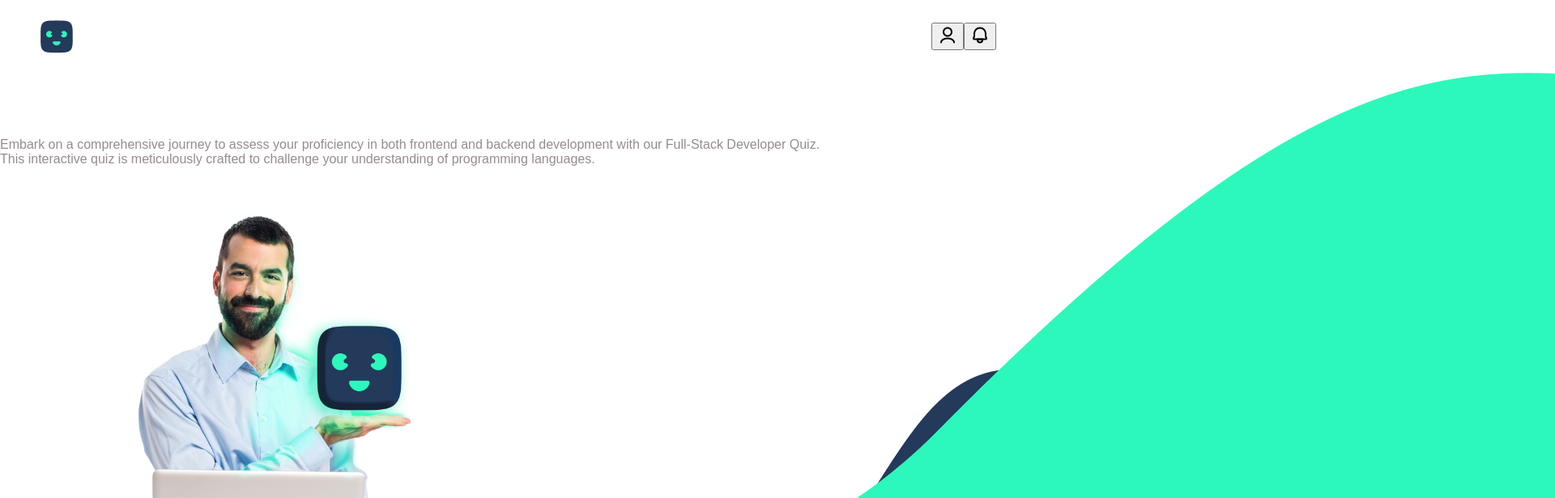
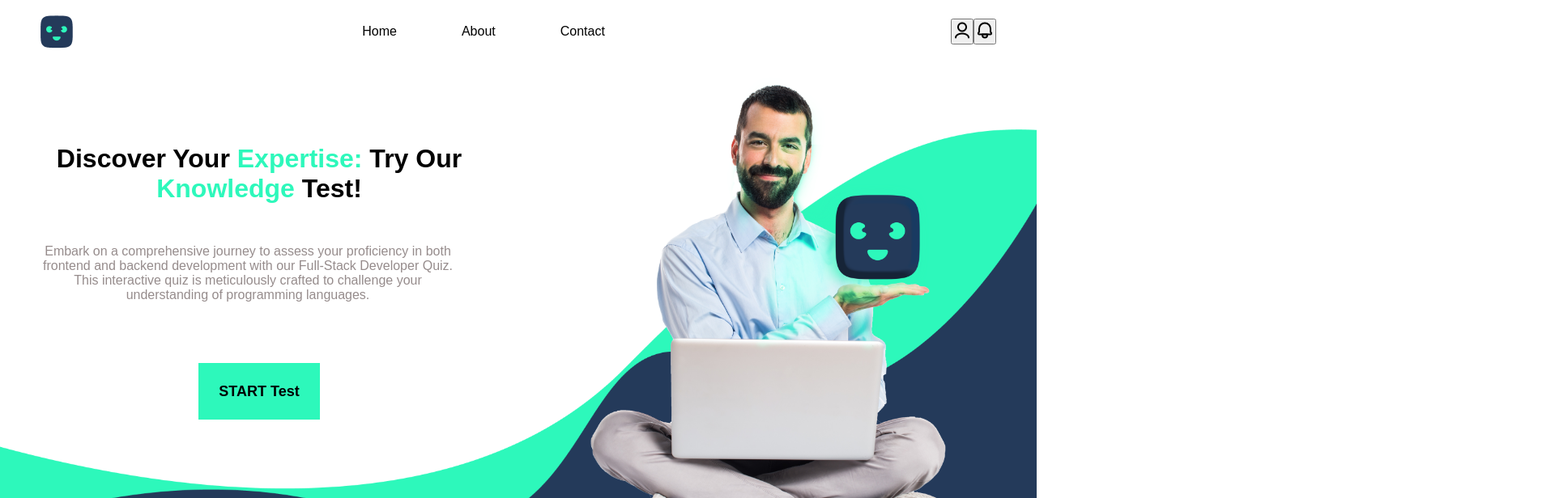
Before and after one commit to mibanas/ItQuizRecruter, a React (Create React App) app: page / in a window 1280 px wide. Shown: the top 616 px of the page at 81% size, 1920 px wide, since content can reach past the window. Built offline with nearby package versions, Linux system fonts and the light colour scheme.

Commit message:
header style

```diff
--- a/src/Composants/MyContent.jsx
+++ b/src/Composants/MyContent.jsx
@@ -12,14 +12,13 @@ const MyContent = () => {
     <div className="homecontent">
         <div className="home1">
             <div>
-                <h1>Discover Your Expertise: Try Our Knowledge Test!</h1>
+                <h1>Discover Your <span>Expertise:</span> Try Our <span>Knowledge</span> Test!</h1>
                 <p>Embark on a comprehensive journey to assess your proficiency in both frontend and backend development with our Full-Stack Developer Quiz. This interactive quiz is meticulously crafted to challenge your understanding of programming languages.</p>
                 <Link id="btn2" to='/Quiz'>START Test</Link>
-                </div>
-            <div>
+            </div>
             <img id="pic1" src={image2} alt=''/>
+
             </div>
-        </div>
         <div className='home2'>
             <img id="pic2" src={vector1} alt=''/>
         </div>
--- a/src/Styles/header.css
+++ b/src/Styles/header.css
@@ -16,10 +16,21 @@ nav{
 
 nav ul li{
     display: inline-block;
-    margin: 10px 20px;
+    margin: 20px 30px;
+    color: black;
+}
+li{
+    padding-left:  10px ;
+    padding-right:  10px ;
 
 }
+a{
+    color: black;
+    text-decoration: none;
+}
 .btn{
-    padding: 0;
+    padding-left: 20px;
     margin-right: 50px;
+    margin-left: 50px;
+
 }
--- a/src/Styles/homecontent.css
+++ b/src/Styles/homecontent.css
@@ -1,41 +1,43 @@
-.homecontent{
-    position: relative;
-    width: 100%;
+*{
+    margin: 0;
+    padding: 0;
+}
+.home1 {
+    display: flex;
+    text-align:center;
+  }
+
+  #pic1 {
+    width: 50%;
+    height: 25%;
 }
 
-.home1 {
+#pic2 {
+    width: 100%;
     position: absolute;
+    top: 160px;
     z-index: -1;
+}
+#pic3 {
     width: 100%;
-  }
-
-  .home2 {
     position: absolute;
-    z-index: -2;
-    width: 100%;
-  }
-
-  .home3 {
-    position: absolute;
-    z-index: -3;
-    width: 100%;
-  }
-
-#pic1 {
-    width: 50%;
+    top: 190px;
+    z-index: -1;
 }
 
 
-/*
 h1{
     text-align:center;
     margin-top: 100px;
-    width: 80%;
+    width: 100%;
+    color: black;
 }
 
 p{
-    text-align:center;
-    margin-top: 30px;
+    margin-top: 50px;
+    margin-bottom: 100px;
+    margin-left: 50px;
+    align-content: center;
 }
 
 #btn2{
@@ -43,8 +45,12 @@ p{
     font-size: 18px;
     background-color: #2DF8BB;
     margin-top: 50px;
+    font-weight: bold;
+    width: 160px;
+    padding: 25px;
+    color: black;
+    text-decoration: none;
 }
-
-
-
- */
+span{
+    color: #2DF8BB;
+}
```
